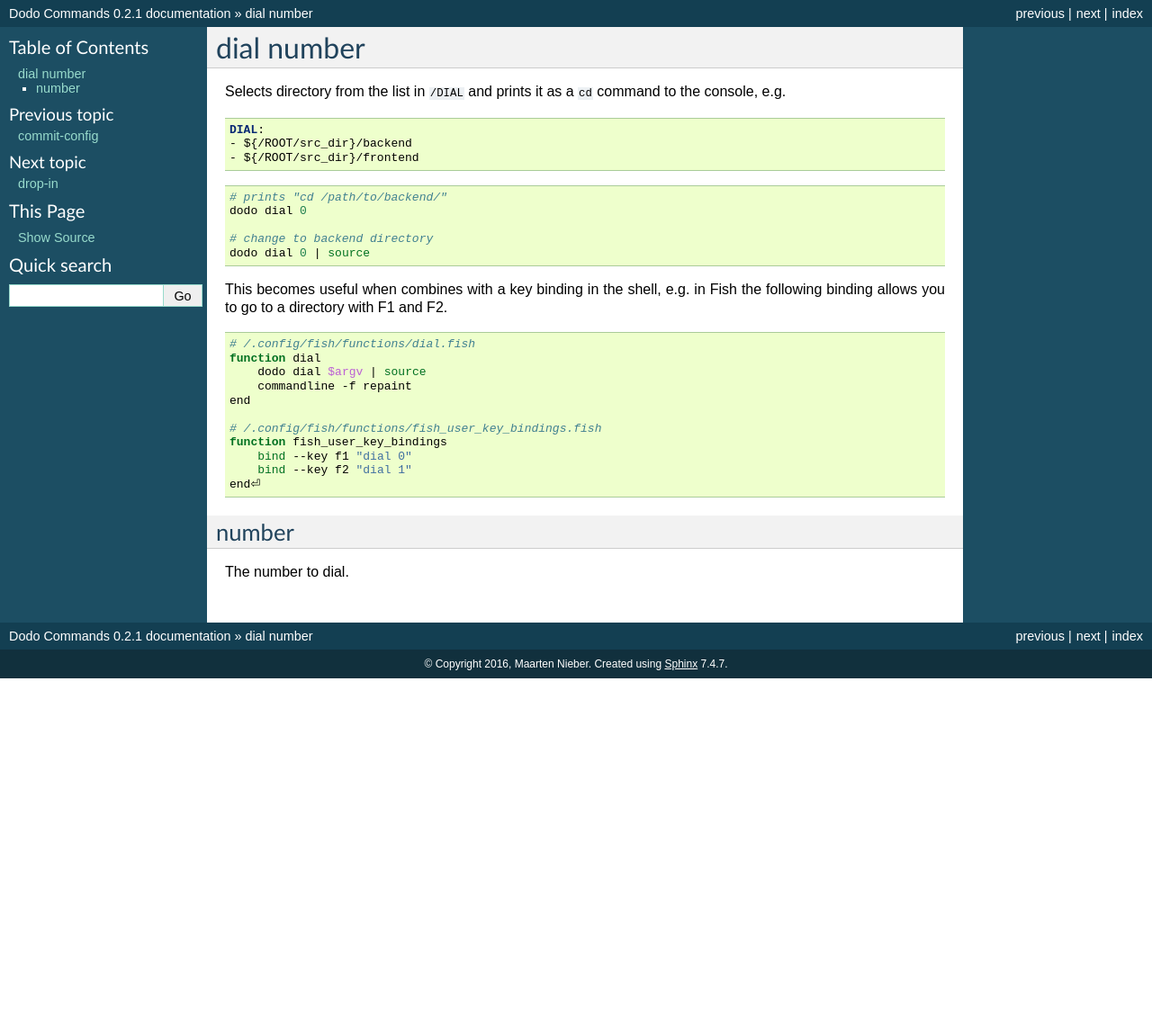
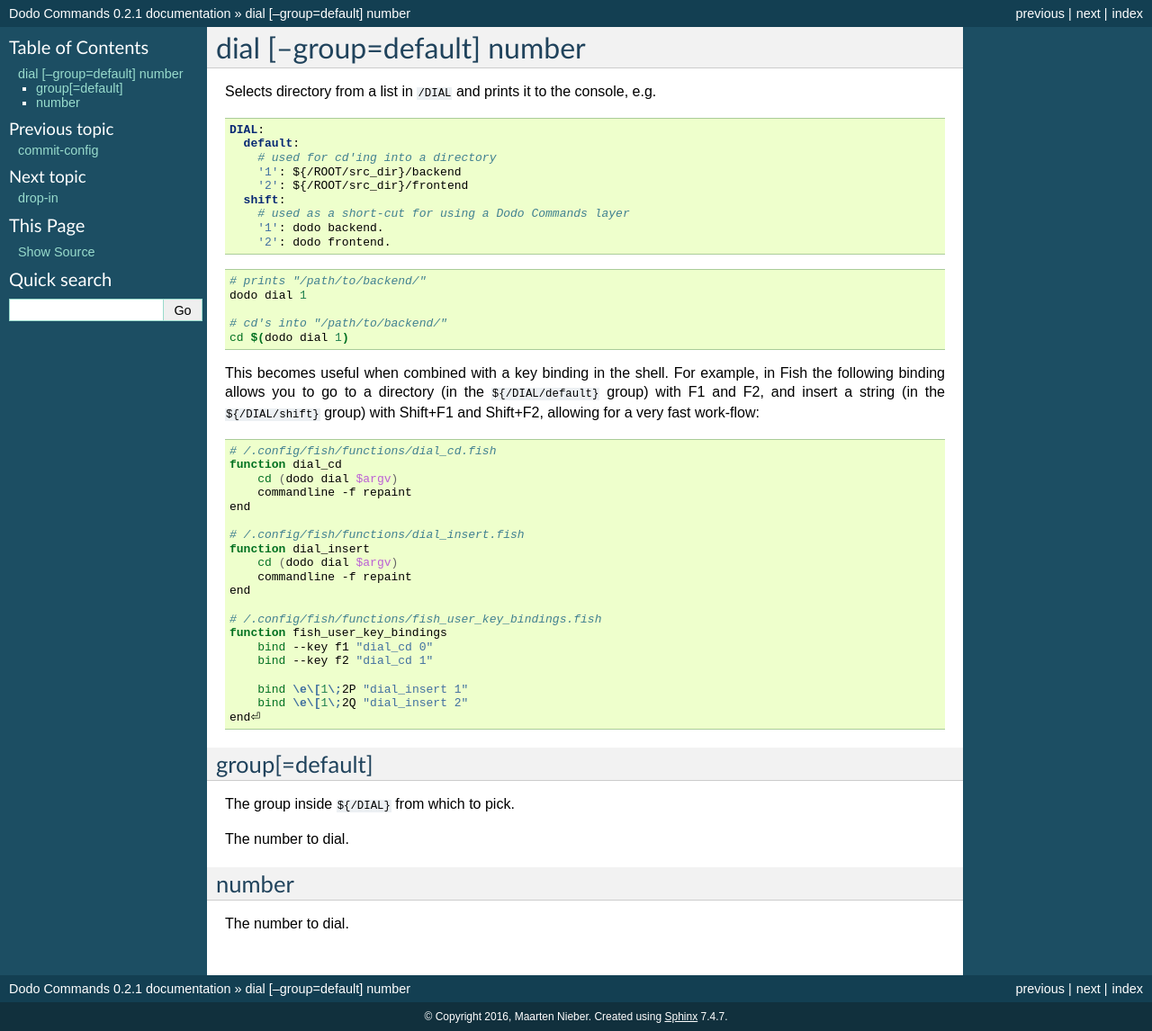
Before and after one commit to mnieber/dodo-commands, a Sphinx documentation site: the page built from doc/reference/standard-commands/dial.rst, in a window 1280 px wide. Shown: the whole page at 90% size. Built offline with Sphinx 7.4.7, drawn with Linux system fonts in a browser that asks for light colours; before the commit the page ends 900 px from its top, so only the background shows below that.

```diff
--- a/doc/reference/standard-commands/dial.rst
+++ b/doc/reference/standard-commands/dial.rst
@@ -1,39 +1,63 @@
-dial number
-===========
+dial [--group=default] number
+=============================
 
-Selects directory from the list in ``/DIAL`` and prints it as a ``cd`` command to the console, e.g.
+Selects directory from a list in ``/DIAL`` and prints it to the console, e.g.
 
 .. code-block:: yaml
 
     DIAL:
-    - ${/ROOT/src_dir}/backend
-    - ${/ROOT/src_dir}/frontend
+      default:
+        # used for cd'ing into a directory
+        '1': ${/ROOT/src_dir}/backend
+        '2': ${/ROOT/src_dir}/frontend
+      shift:
+        # used as a short-cut for using a Dodo Commands layer
+        '1': dodo backend.
+        '2': dodo frontend.
 
 
 .. code-block:: bash
 
-    # prints "cd /path/to/backend/"
-    dodo dial 0
+    # prints "/path/to/backend/"
+    dodo dial 1
 
-    # change to backend directory
-    dodo dial 0 | source
+    # cd's into "/path/to/backend/"
+    cd $(dodo dial 1)
 
 
-This becomes useful when combines with a key binding in the shell, e.g. in Fish the following binding allows you to go to a directory with F1 and F2.
+This becomes useful when combined with a key binding in the shell. For example, in Fish the following binding allows you to go to a directory (in the ``${/DIAL/default}`` group) with F1 and F2, and insert a string (in the ``${/DIAL/shift}`` group) with Shift+F1 and Shift+F2, allowing for a very fast work-flow:
 
 .. code-block:: bash
 
-    # /.config/fish/functions/dial.fish
-    function dial
-        dodo dial $argv | source
+    # /.config/fish/functions/dial_cd.fish
+    function dial_cd
+        cd (dodo dial $argv)
+        commandline -f repaint
+    end
+
+    # /.config/fish/functions/dial_insert.fish
+    function dial_insert
+        cd (dodo dial $argv)
         commandline -f repaint
     end
 
     # /.config/fish/functions/fish_user_key_bindings.fish
     function fish_user_key_bindings
-        bind --key f1 "dial 0"
-        bind --key f2 "dial 1"
+        bind --key f1 "dial_cd 0"
+        bind --key f2 "dial_cd 1"
+
+        bind \e\[1\;2P "dial_insert 1"
+        bind \e\[1\;2Q "dial_insert 2"
     end⏎
+
+
+group[=default]
+---------------
+
+The group inside ``${/DIAL}`` from which to pick.
+
+The number to dial.
+
 
 number
 ------
```
Also changed, not shown: 1 other file.
